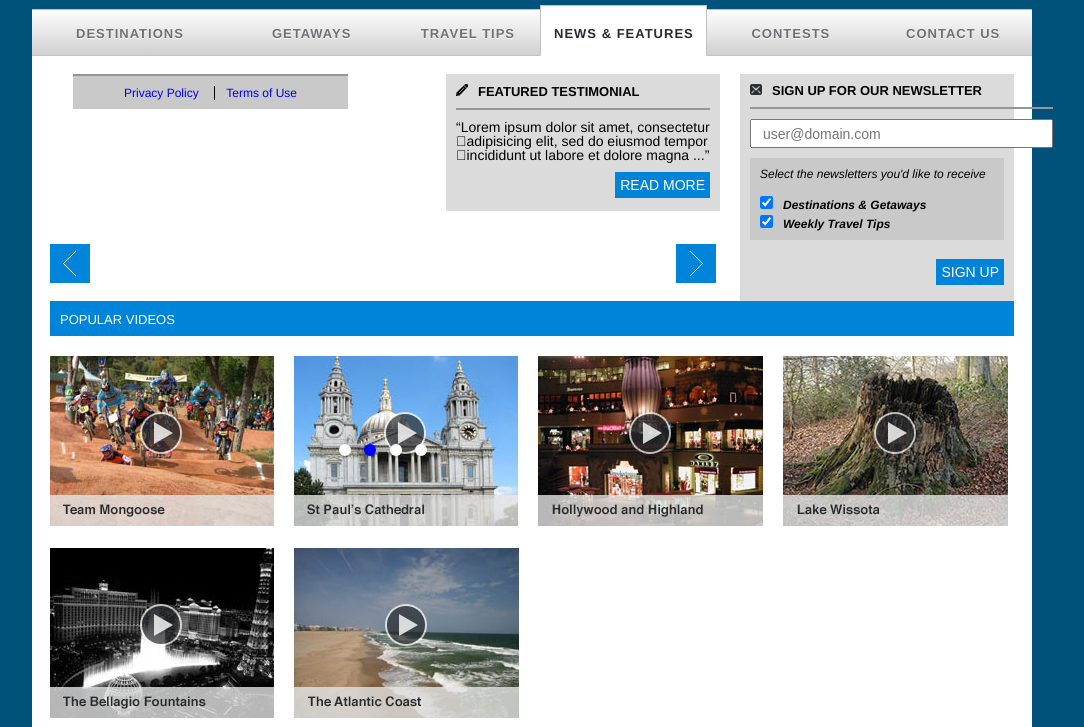
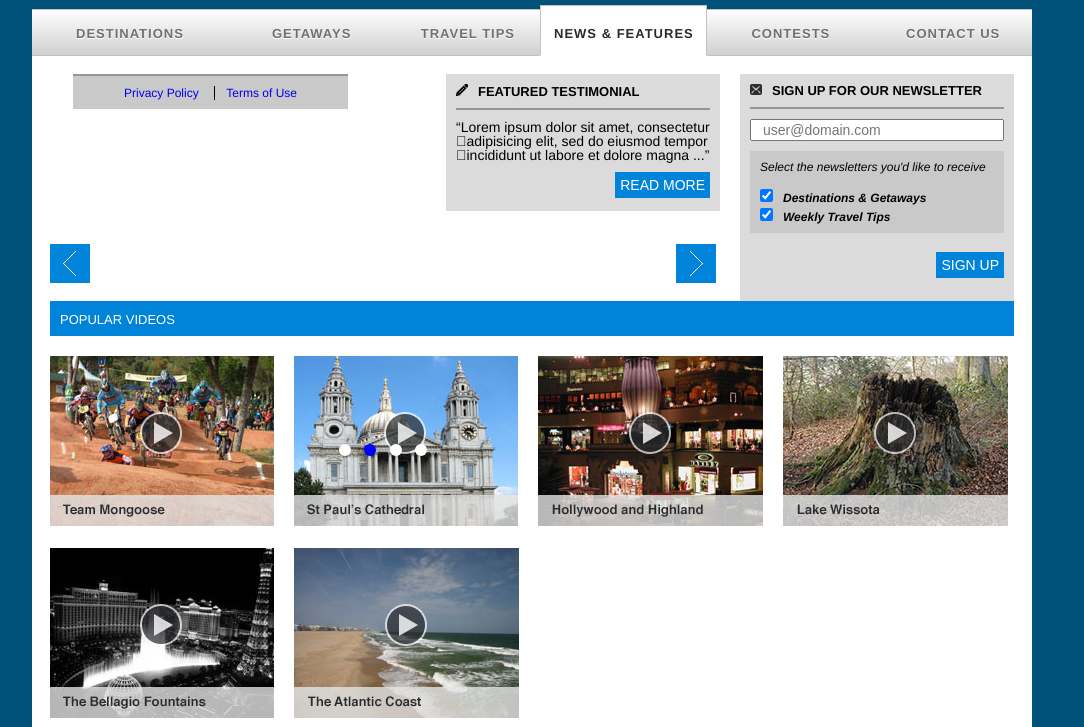
Before and after one commit to gill28/javascript-html-practice, a plain HTML site: page index.html in a window 1280 px wide. Shown: the part 124-851 px from the top of the page, without its empty margins (108-1192 px from the left). Drawn offline with Linux system fonts and the light colour scheme.

Commit message:
updated read.me file

```diff
--- a/assets/styles/screen.css
+++ b/assets/styles/screen.css
@@ -175,7 +175,8 @@ a {
 }
 
 .form-hd-email input {
-    height: 23px;
+    width: 100%;
+    box-sizing: border-box;
     font-size: 14px;
     padding-left: 11px;
     margin-top: 10px;
```
Also changed, not shown: 2 other files.
